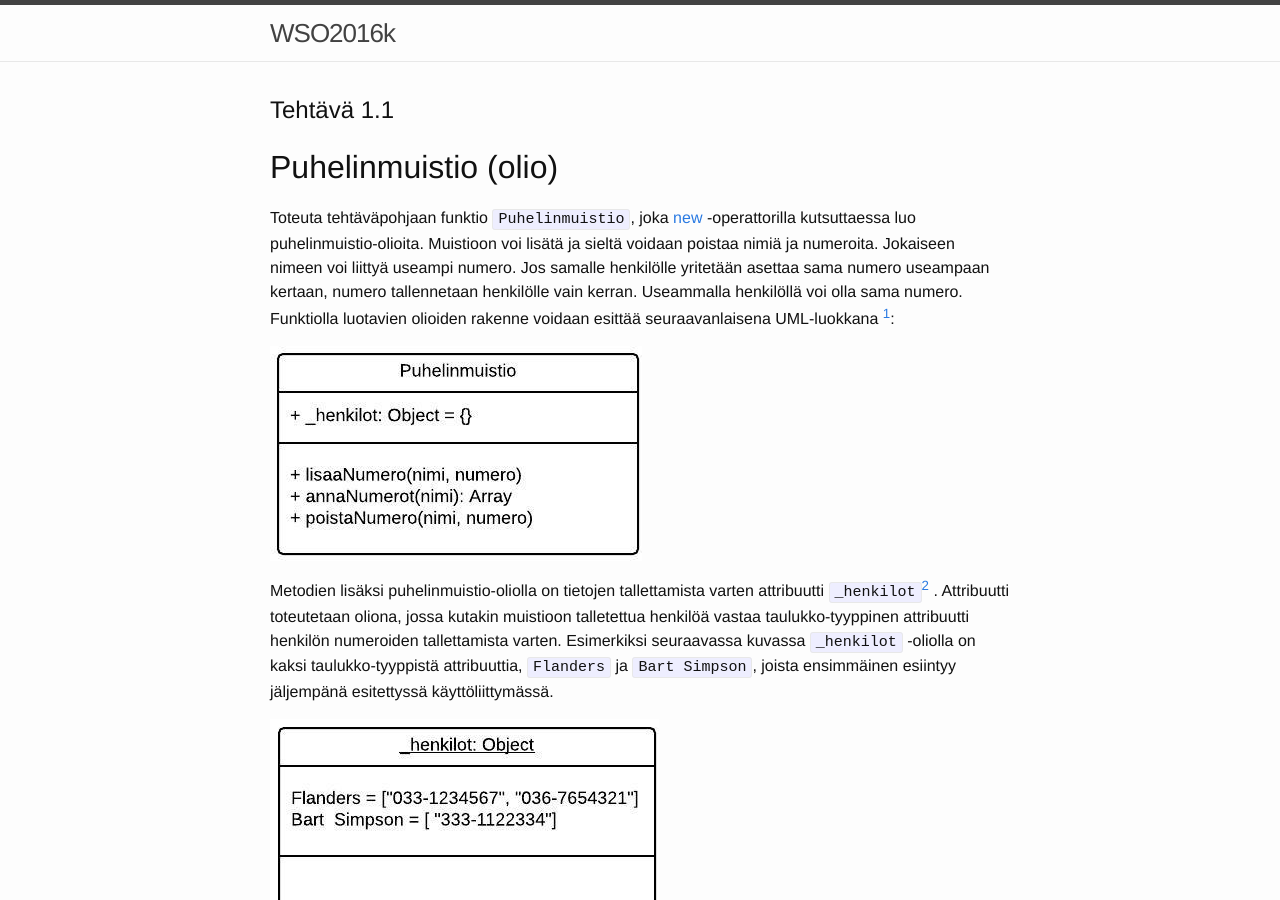
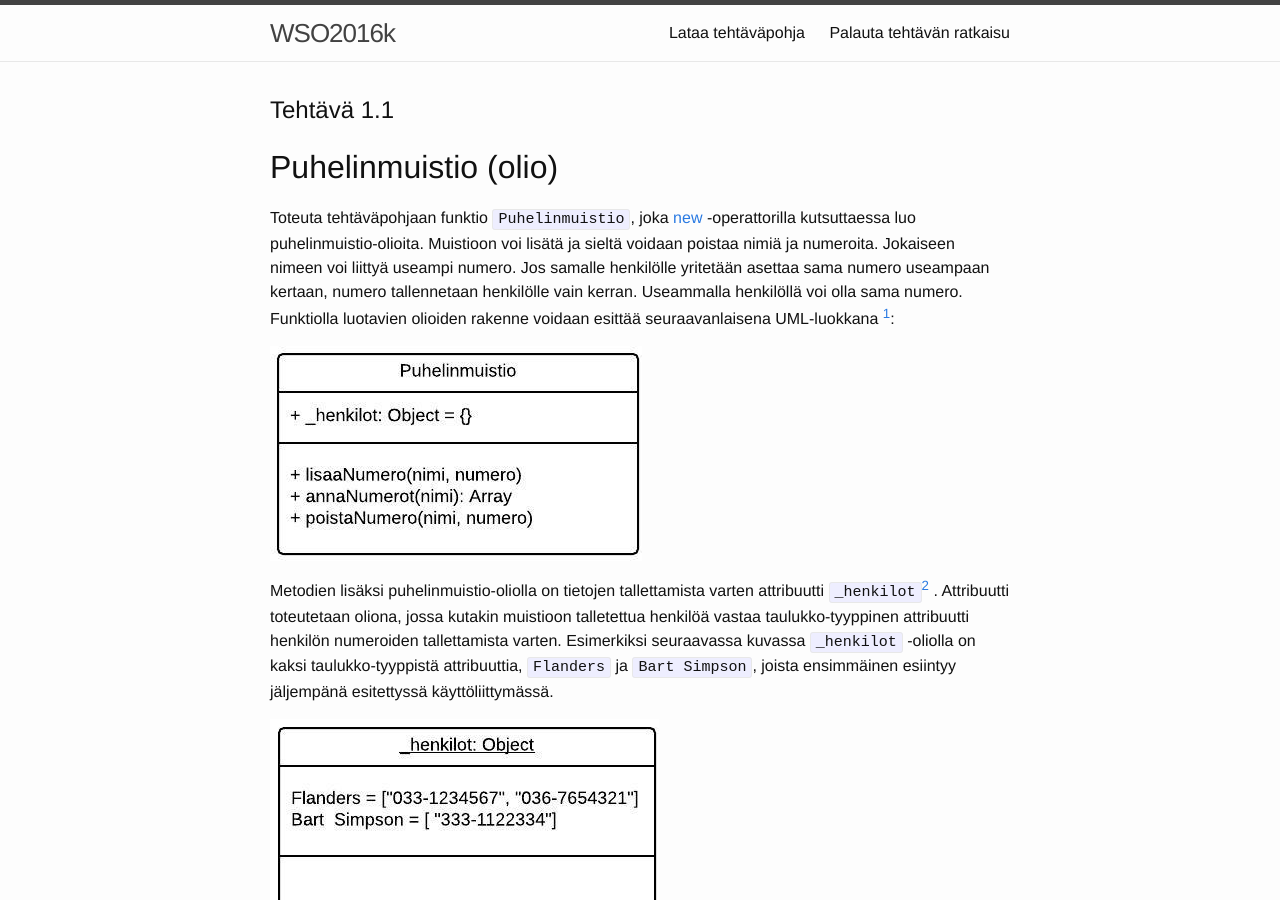
Before and after one commit to timedu/wso, a Jekyll site: the page built from _osa1/tehtava11.md, in a window 1280 px wide and 900 px high. Built offline with Jekyll 4.4.1, drawn with Linux system fonts in a browser that asks for light colours.

Commit message:
exercise upload/download links

```diff
--- a/_config.yml
+++ b/_config.yml
@@ -4,8 +4,10 @@
 #
 
 # Site settings
+
 title: WSO2016k
 baseurl: "/wso"
+moodle_upload_address: https://moodle2.tut.fi/mod/vpl/view.php?id=
 
 # email: your-email@domain.com
 # description: > # this means to ignore newlines until "baseurl:"
@@ -27,7 +29,7 @@ collections:
     permalink: /:collection/:path/
   osa2:
     output: true
-    permalink: /osa2/:path/
+    permalink: /:collection/:path/
 
 #
 # default setting (commented)
--- a/_includes/wso_header.html
+++ b/_includes/wso_header.html
@@ -15,9 +19,8 @@
 
     <a class="site-title" href="{{ site.baseurl }}/">{{ site.title }}</a>
 
-{% comment %}
+    <nav class="site-nav">
 
-    <nav class="site-nav">
       <a href="#" class="menu-icon">
         <svg viewBox="0 0 18 15">
           <path fill="#424242" d="M18,1.484c0,0.82-0.665,1.484-1.484,1.484H1.484C0.665,2.969,0,2.304,0,1.484l0,0C0,0.665,0.665,0,1.484,0 h15.031C17.335,0,18,0.665,18,1.484L18,1.484z"/>
@@ -27,16 +30,45 @@
       </a>
 
       <div class="trigger">
+
+{% comment %}
+link to download exercise template
+----------------------------------
+{% endcomment %}
+
+{% if page.exercise_template_name != null %}
+  <a class="page-link" href="{{site.baseurl}}/koodi_pohjat/{{page.exercise_template_name}}.zip">
+    Lataa tehtäväpohja
+  </a>
+{% endif %}
+
+
+{% comment %}
+link to upload exercise solution
+----------------------------------
+{% endcomment %}
+
+{% if page.exercise_upload_id != null %}
+  <a class="page-link" href="{{site.moodle_upload_address}}{{page.exercise_upload_id}}">
+    Palauta tehtävän ratkaisu
+  </a>
+{% endif %}
+
+
+{% comment %}
+
         {% for my_page in site.pages %}
           {% if my_page.title %}
           <a class="page-link" href="{{ my_page.url | prepend: site.baseurl }}">{{ my_page.title }}</a>
           {% endif %}
         {% endfor %}
-      </div>
-    </nav>
 
 {% endcomment %}
 
-  </div>
+      </div> <!-- trigger -->
 
-</header>
+    </nav> <!-- site-nav -->
+
+  </div> <!-- wrapper -->
+
+</header> <!-- site-header -->
```
Also changed, not shown: other parts of _includes/wso_header.html (+5 -1 lines), _osa1/tehtava11.md (+2 -0 lines), _osa2/tehtava21.md (+1 -1 lines), _layouts/wso.html (line endings or trailing spaces), 1 other file.
